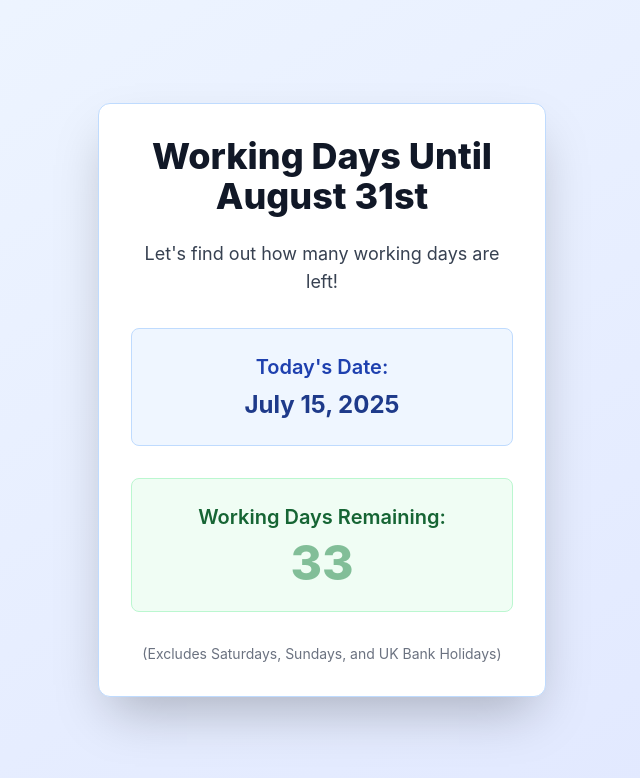
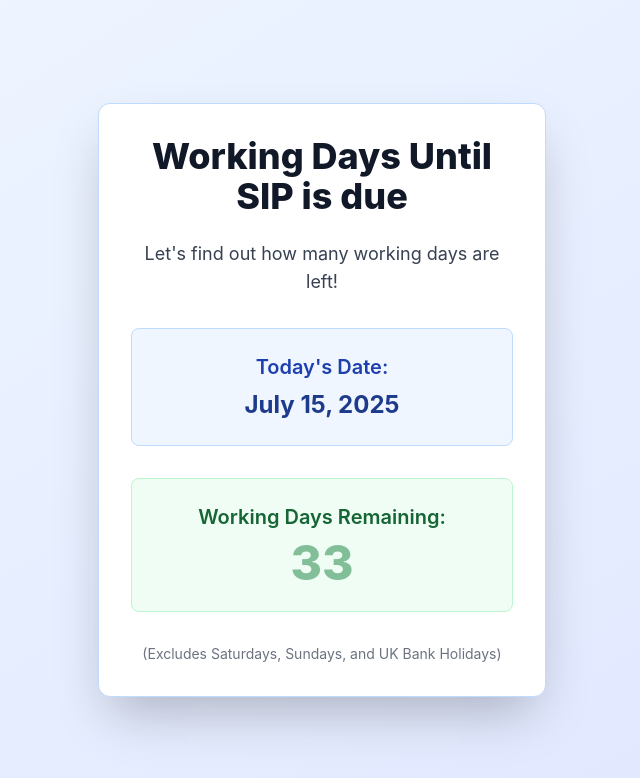
Before and after one commit to scot-lambert-gw/SIP-Countdown, a plain HTML site: page index.html in a window 1280 px wide. Shown: the whole page, without its empty margins (318-958 px from the left). Drawn offline with nearby package versions, Linux system fonts and the light colour scheme.

Commit message:
Update index.html

```diff
--- a/index.html
+++ b/index.html
@@ -16,7 +16,7 @@
 <body class="bg-gradient-to-br from-blue-50 to-indigo-100 min-h-screen flex items-center justify-center p-4">
     <div class="bg-white p-8 rounded-xl shadow-2xl max-w-md w-full text-center border border-blue-200">
         <h1 class="text-4xl font-extrabold text-gray-900 mb-6">
-            Working Days Until August 31st
+            Working Days Until SIP is due
         </h1>
         <p class="text-lg text-gray-700 mb-8">
             Let's find out how many working days are left!
```
